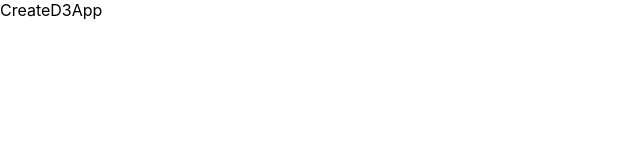
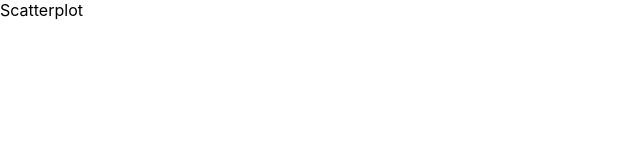
Before and after one commit to samblank45/scatterplot, a React (Create React App) app: page / in a window 1280 px wide. Shown: the top 160 px of the page, without its empty margins (0-640 px from the left). Built offline with nearby package versions, Linux system fonts and the light colour scheme.

Commit message:
installs d3 and bootstrap libraries

```diff
--- a/package.json
+++ b/package.json
@@ -6,7 +6,10 @@
     "@testing-library/jest-dom": "^5.11.4",
     "@testing-library/react": "^11.1.0",
     "@testing-library/user-event": "^12.1.10",
+    "bootstrap": "^4.6.0",
+    "d3": "^6.6.2",
     "react": "^17.0.2",
+    "react-bootstrap": "^1.5.2",
     "react-dom": "^17.0.2",
     "react-scripts": "4.0.3",
     "web-vitals": "^1.0.1"
--- a/src/App.js
+++ b/src/App.js
@@ -11,7 +11,7 @@ class App extends Component {
     return (
       <div>
         <Navbar bg="light">
-          <Navbar.Brand>CreateD3App</Navbar.Brand>
+          <Navbar.Brand>Scatterplot</Navbar.Brand>
         </Navbar>
         <Container>
           <Row>
```
Also changed, not shown: 1 other file (tests, documents, lock files or other folders).
